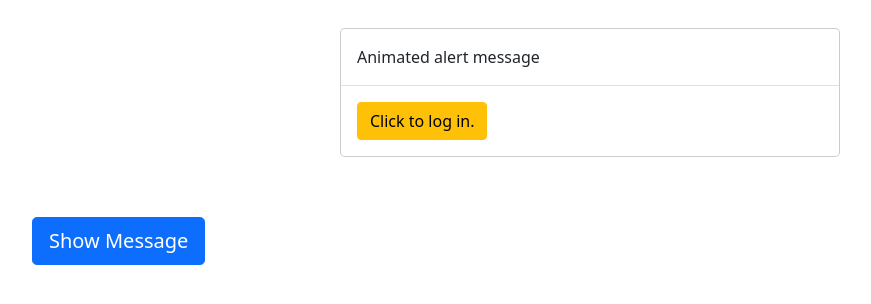
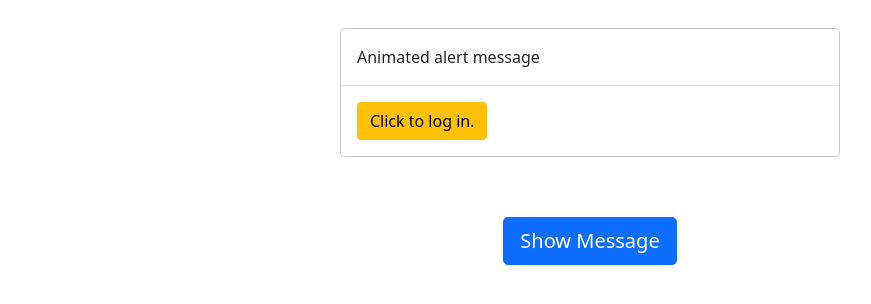
Before and after one commit to snowyPigeon/basic-react-examples, a React (Create React App) app in the folder react-transition-group/: page / in a window 1280 px wide. Shown: the top 304 px of the page, without its empty margins (50-921 px from the left). Built offline with nearby package versions, Linux system fonts and the light colour scheme.

Commit message:
centralised loading graphic and message button

```diff
--- a/react-transition-group/src/components/Example.js
+++ b/react-transition-group/src/components/Example.js
@@ -7,11 +7,11 @@ function Example() {
   const [showMessage, setShowMessage] = useState(false);
 
   return (
-    <Container style={{ paddingTop: "2rem" }}>
+    <Container fluid style={{ paddingTop: "2rem" }}>
       {showButton && (
-        <Button onClick={() => setShowMessage(true)} size="lg">
-          Show Message
-        </Button>
+        <div className="d-grid gap-2"><Button onClick={() => setShowMessage(true)} size="lg" className="centralised">
+        Show Message
+      </Button></div>
       )}
       <CSSTransition
         in={showMessage}
--- a/react-transition-group/src/components/Loading.js
+++ b/react-transition-group/src/components/Loading.js
@@ -1,4 +1,5 @@
 import React, { useState } from "react";
+import { Container } from "react-bootstrap";
 import { CSSTransition } from "react-transition-group";
 
 function Loading({setShowModal}) {
@@ -9,7 +10,7 @@ function Loading({setShowModal}) {
   }
 
   return (
-    <>
+    <Container fluid>
       <CSSTransition
         in={loading}
         appear={loading}
@@ -19,8 +20,8 @@ function Loading({setShowModal}) {
         onEnter={() => lagSimulation()}
         onEntered={() => timedOut && setShowLoading(false)}
         onExited={() => setShowModal(true)}
-      ><div className="loading"></div></CSSTransition>
-    </>
+      ><div className="loading centralised"></div></CSSTransition>
+    </Container>
   );
 }
 
--- a/react-transition-group/src/styles.css
+++ b/react-transition-group/src/styles.css
@@ -92,3 +92,7 @@
   transform: scale(0.9);
   transition: opacity 500ms, transform 500ms;
 }
+
+.centralised {
+  margin: auto !important;
+}
```
